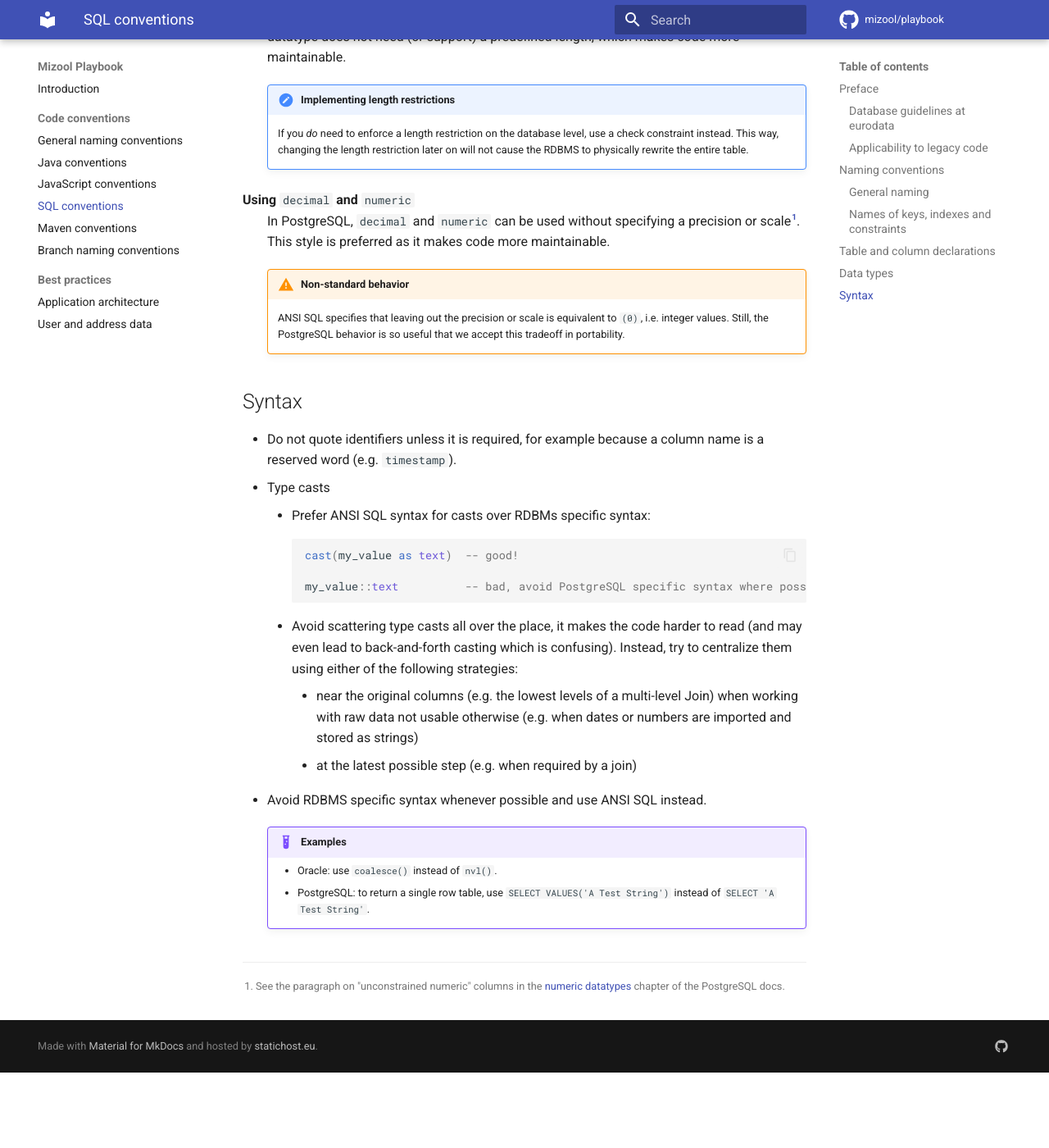
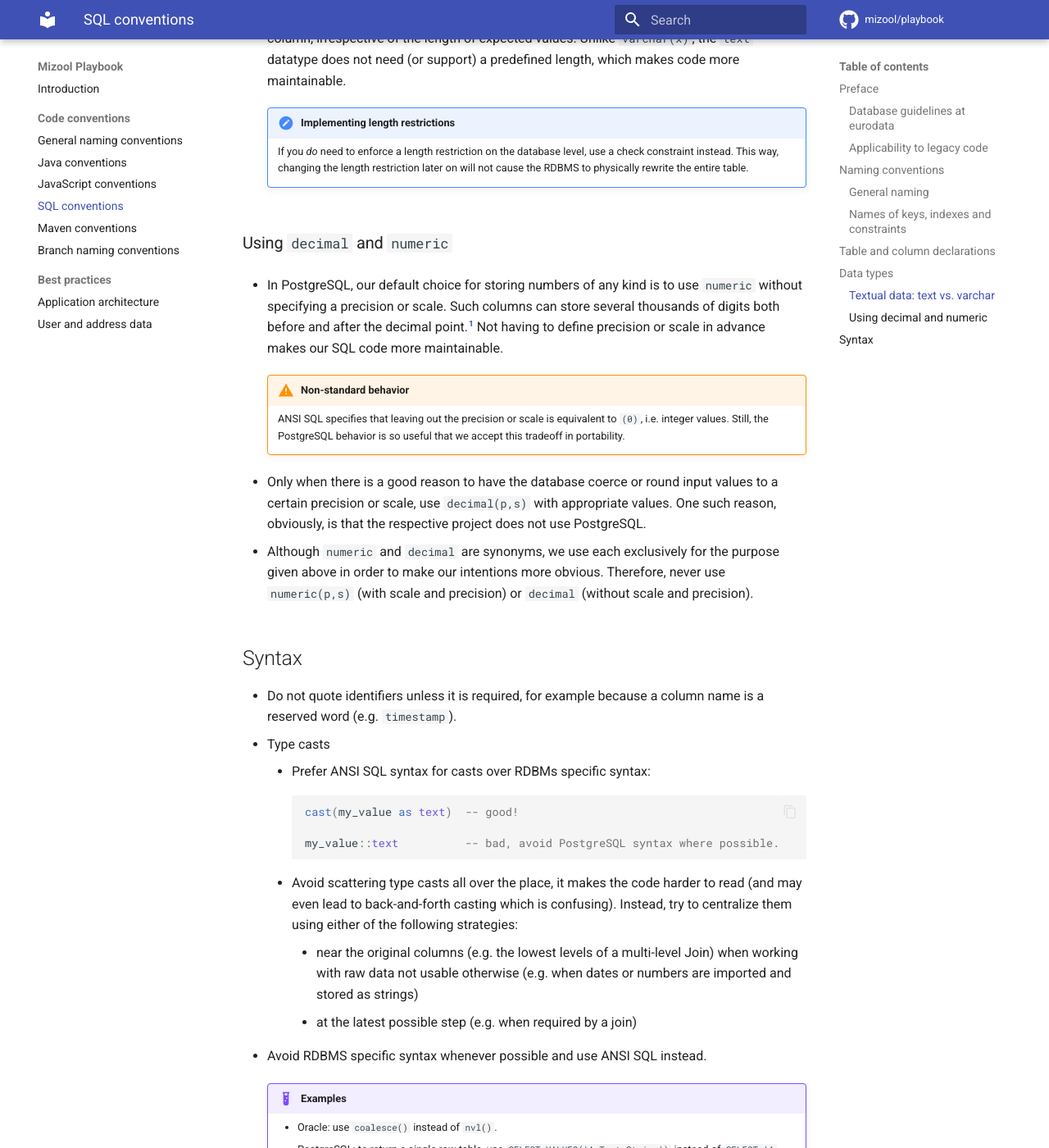
Before and after one commit to mizool/playbook, an MkDocs documentation site: the page built from docs/code-conventions/sql.md, in a window 1280 px wide and 1400 px high, scrolled down 3430 px. Shown: the whole window at 82% size. Built offline with MkDocs 1.6.1 and Material for MkDocs 9.7.7, drawn with Linux system fonts in a browser that asks for light colours; comment, search, counter and statistics services are not loaded; before the commit the page ends 4738 px from its top, so only the background shows below that.

Commit message:
Add rule about unconstrained numeric columns

````diff
--- a/docs/code-conventions/sql.md
+++ b/docs/code-conventions/sql.md
@@ -85,21 +85,30 @@ Names of keys, indexes and constraints follow the structure given below, with se
 
 ## Data types
 
-Textual data: `text` vs. `varchar`
-: In PostgreSQL and other RDBMS that support it, use the `text` datatype for any textual column, irrespective of the length of expected values.
+### Textual data: `text` vs. `varchar`
+- In PostgreSQL and other RDBMS that support it, use the `text` datatype for any textual column, irrespective of the length of expected values.
   Unlike `varchar(x)`, the `text` datatype does not need (or support) a predefined length, which makes code more maintainable.
 
     !!! note "Implementing length restrictions"
         If you _do_ need to enforce a length restriction on the database level, use a check constraint instead.
         This way, changing the length restriction later on will not cause the RDBMS to physically rewrite the entire table.
 
-Using `decimal` and `numeric`
-: In PostgreSQL, `decimal` and `numeric` can be used without specifying a precision or scale[^1].
-  This style is preferred as it makes code more maintainable.
+### Using `decimal` and `numeric`
+
+- In PostgreSQL, our default choice for storing numbers of any kind is to use `numeric` without specifying a precision or scale.
+  Such columns can store several thousands of digits both before and after the decimal point.[^1]
+  Not having to define precision or scale in advance makes our SQL code more maintainable.
 
     !!! warning "Non-standard behavior"
         ANSI SQL specifies that leaving out the precision or scale is equivalent to `(0)`, i.e. integer values.
         Still, the PostgreSQL behavior is so useful that we accept this tradeoff in portability.
+
+- Only when there is a good reason to have the database coerce or round input values to a certain precision or scale, use `decimal(p,s)` with appropriate values.
+  One such reason, obviously, is that the respective project does not use PostgreSQL.
+
+- Although `numeric` and `decimal` are synonyms, we use each exclusively for the purpose given above in order to make our intentions more obvious.
+  Therefore, never use `numeric(p,s)` (with scale and precision) or `decimal` (without scale and precision).
+
 
 [^1]: See the paragraph on "unconstrained numeric" columns in the [numeric datatypes](https://www.postgresql.org/docs/current/datatype-numeric.html#DATATYPE-NUMERIC-DECIMAL) chapter of the PostgreSQL docs.
 
@@ -111,7 +120,7 @@ Using `decimal` and `numeric`
       ```sql
       cast(my_value as text)  -- good!
 
-      my_value::text          -- bad, avoid PostgreSQL specific syntax where possible.
+      my_value::text          -- bad, avoid PostgreSQL syntax where possible.
       ```
     - Avoid scattering type casts all over the place, it makes the code harder to read (and may even lead to back-and-forth casting which is confusing).
       Instead, try to centralize them using either of the following strategies:
````
